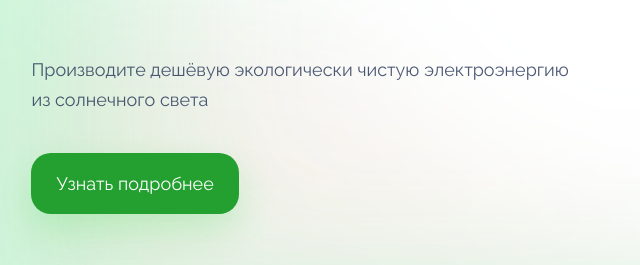
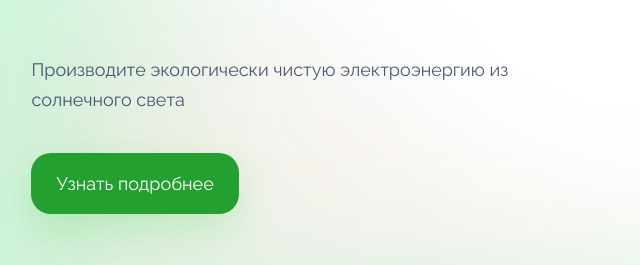
Before and after one commit to Oksana1047/proba, a plain HTML site: page index.html in a window 1280 px wide. Shown: the part 492-757 px from the top of the page, 0-640 px from the left. Drawn offline with Linux system fonts and the light colour scheme.

```diff
--- a/index.html
+++ b/index.html
@@ -16,7 +16,7 @@
   <section class="about">
   <div class="about__info">
     <h1>Солнечные панели GreenRobotic</h1>
-    <p>Производите дешёвую экологически чистую электроэнергию из солнечного света</p>
+    <p>Производите экологически чистую электроэнергию из солнечного света</p>
     <button>Узнать подробнее</button>
   </div>
   <div class="about__images">
--- a/main.css
+++ b/main.css
@@ -77,8 +77,8 @@
     }
 
     .about {
-  /* ... */
+
   background: url('img/back.png') no-repeat;
   background-position: center;
   background-size: cover;
-}
+    }
```
